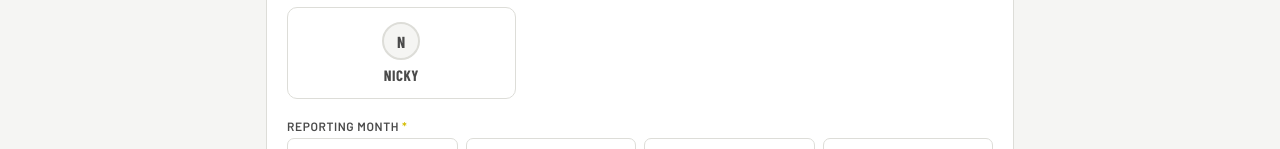
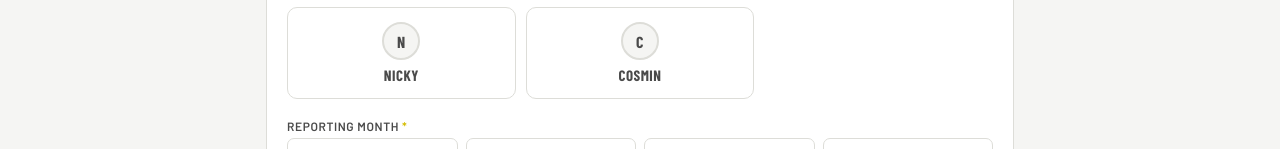
Before and after one commit to mendabathrenew/Mendabath-Stock-Take, a plain HTML site: page index.html in a window 1280 px wide. Shown: the part 423-572 px from the top of the page. Drawn offline with nearby package versions, Linux system fonts and the light colour scheme; a web font is replaced by a local one.

Commit message:
Add Cosmin to tech cards

```diff
--- a/index.html
+++ b/index.html
@@ -152,6 +152,7 @@
             <div class="tech-card" onclick="selectTech(this,'Stephen')"><div class="avatar">S</div>Stephen</div>
             <div class="tech-card" onclick="selectTech(this,'Grant Helm')"><div class="avatar">G</div>Grant Helm</div>
             <div class="tech-card" onclick="selectTech(this,'Nicky')"><div class="avatar">N</div>Nicky</div>
+            <div class="tech-card" onclick="selectTech(this,'Cosmin')"><div class="avatar">C</div>Cosmin</div>
           </div>
           <input type="hidden" id="techName">
         </div>
```
